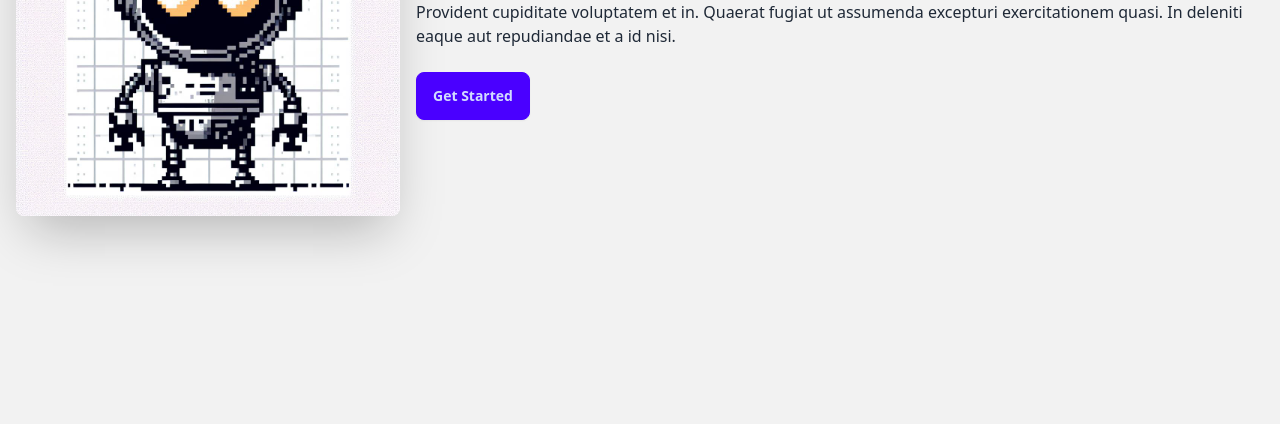
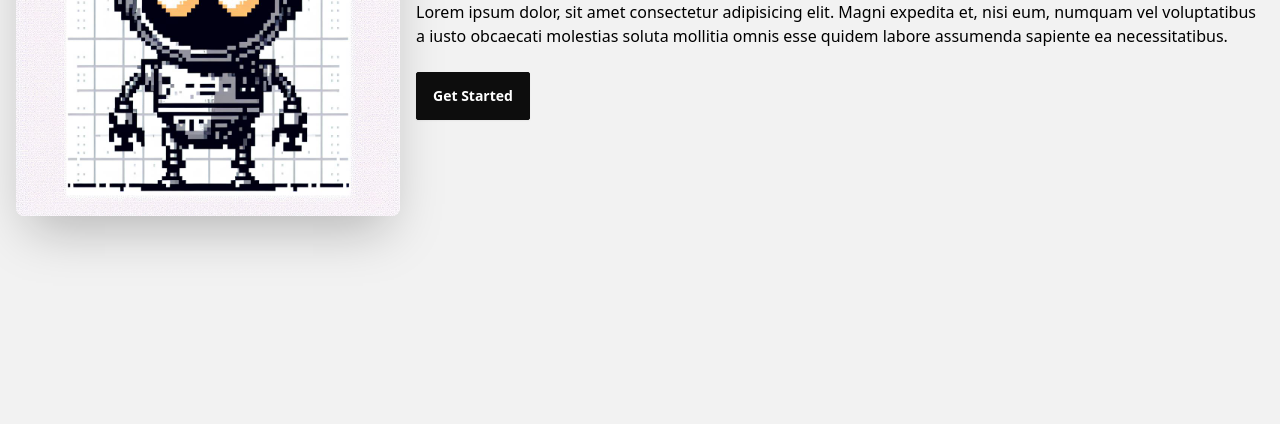
Before and after one commit to breemark/dsk, a website: page index.html in a window 1280 px wide. Shown: the part 376-800 px from the top of the page. Drawn offline with Linux system fonts and the light colour scheme.

Commit message:
Theme changed

```diff
--- a/index.html
+++ b/index.html
@@ -12,7 +12,7 @@
           <img src="img/mt.jpeg" class="max-w-sm rounded-lg shadow-2xl" />
           <div>
             <h1 class="text-5xl font-bold">DaisyUI Starter Kit</h1>
-            <p class="py-6">Provident cupiditate voluptatem et in. Quaerat fugiat ut assumenda excepturi exercitationem quasi. In deleniti eaque aut repudiandae et a id nisi.</p>
+            <p class="py-6">Lorem ipsum dolor, sit amet consectetur adipisicing elit. Magni expedita et, nisi eum, numquam vel voluptatibus a iusto obcaecati molestias soluta mollitia omnis esse quidem labore assumenda sapiente ea necessitatibus.</p>
             <button class="btn btn-primary">Get Started</button>
           </div>
         </div>
--- a/tailwind.config.js
+++ b/tailwind.config.js
@@ -5,4 +5,7 @@ module.exports = {
     extend: {},
   },
   plugins: [require("daisyui")],
+  daisyui: {
+    themes: ["lofi"],
+  }
 }
```
Also changed, not shown: css/style.css.
